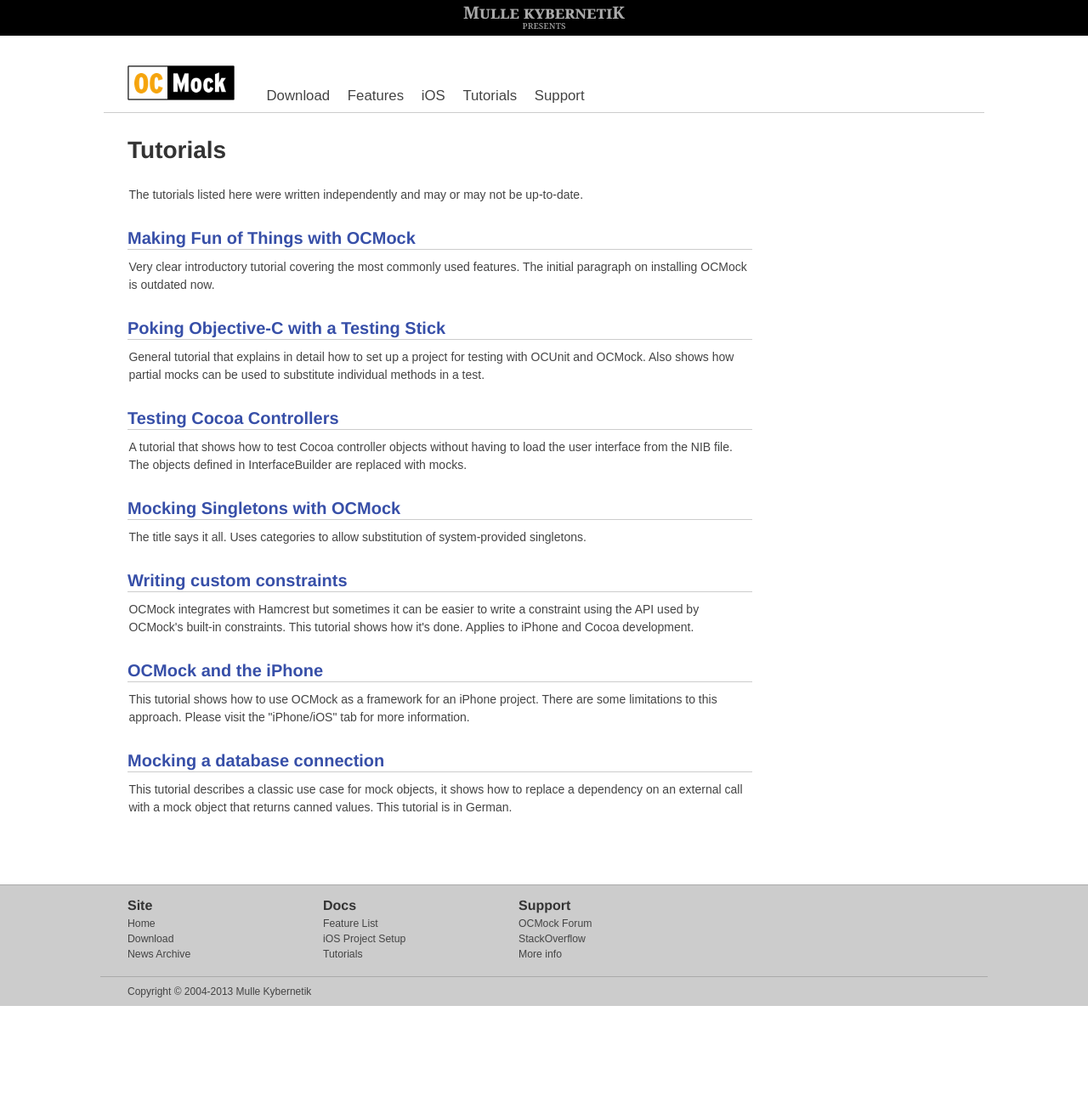
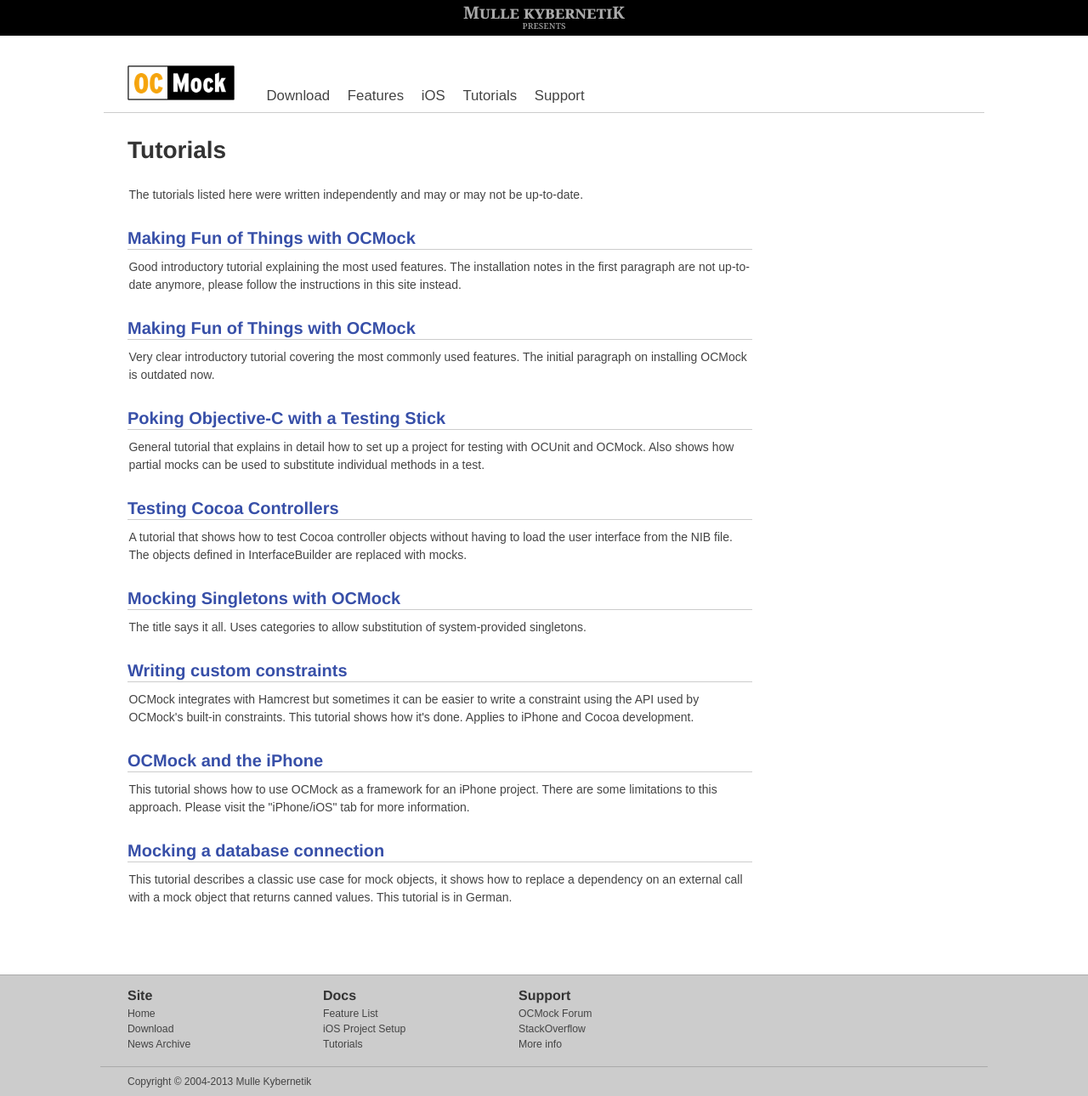
Before and after one commit to erikdoe/ocmock, a Jekyll site: the page built from tutorials.html, in a window 1280 px wide. Shown: the whole page at 85% size. Built offline with Jekyll 4.4.1, drawn with Linux system fonts in a browser that asks for light colours; comment, search, counter and statistics services are not loaded; before the commit the page ends 1184 px from its top, so only the background shows below that.

Commit message:
Added a good and popular tutorial I had missed before.

```diff
--- a/tutorials.html
+++ b/tutorials.html
@@ -9,6 +9,9 @@ nosidebar: true
 ---
 <h1>{{ page.title }}</h1>
 <p>The tutorials listed here were written independently and may or may not be up-to-date.
+
+<h2><a href="http://alexvollmer.com/posts/2010/06/28/making-fun-of-things-with-ocmock/">Making Fun of Things with OCMock </a></h2>
+<p>Good introductory tutorial explaining the most used features. The installation notes in the first paragraph are not up-to-date anymore, please follow the instructions in this site instead.
 
 <h2><a href="http://alexvollmer.com/posts/2010/06/28/making-fun-of-things-with-ocmock">Making Fun of Things with OCMock </a></h2>
 <p>Very clear introductory tutorial covering the most commonly used features. The initial paragraph on installing OCMock is outdated now.
```
